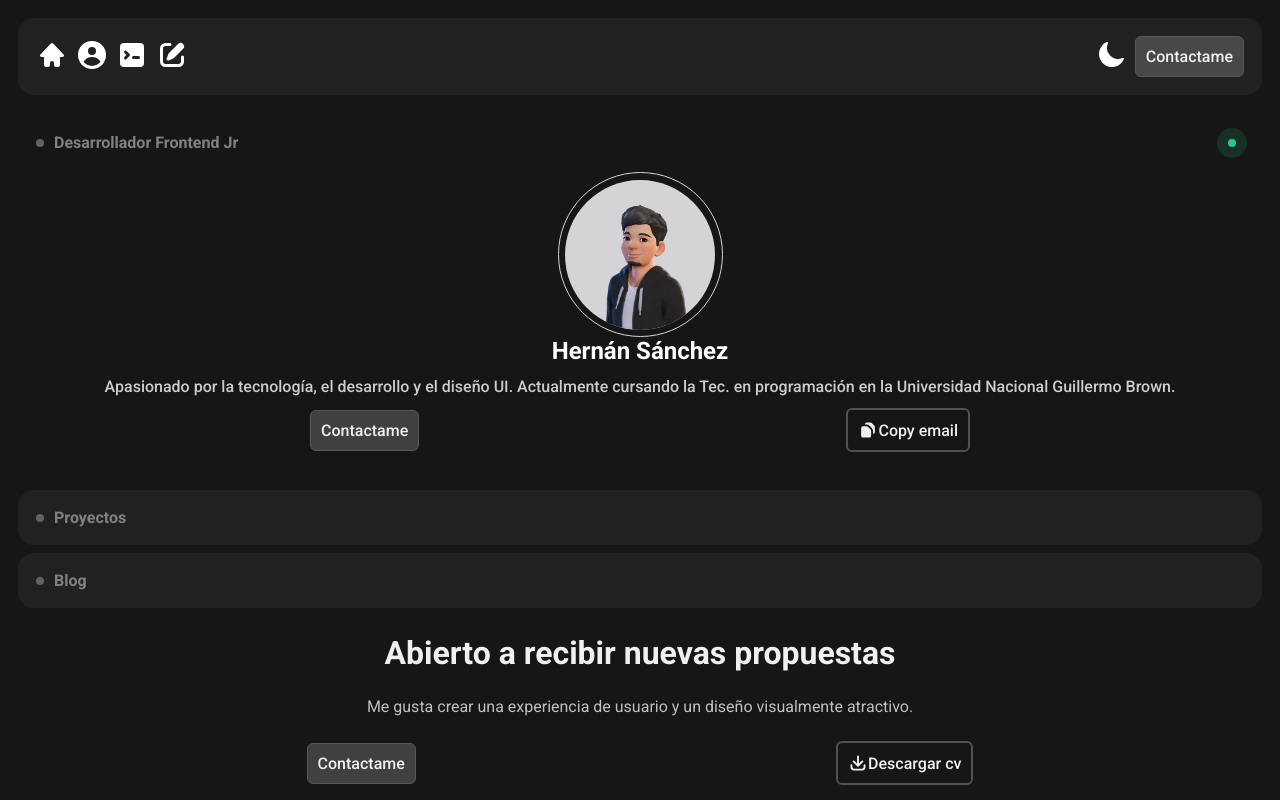
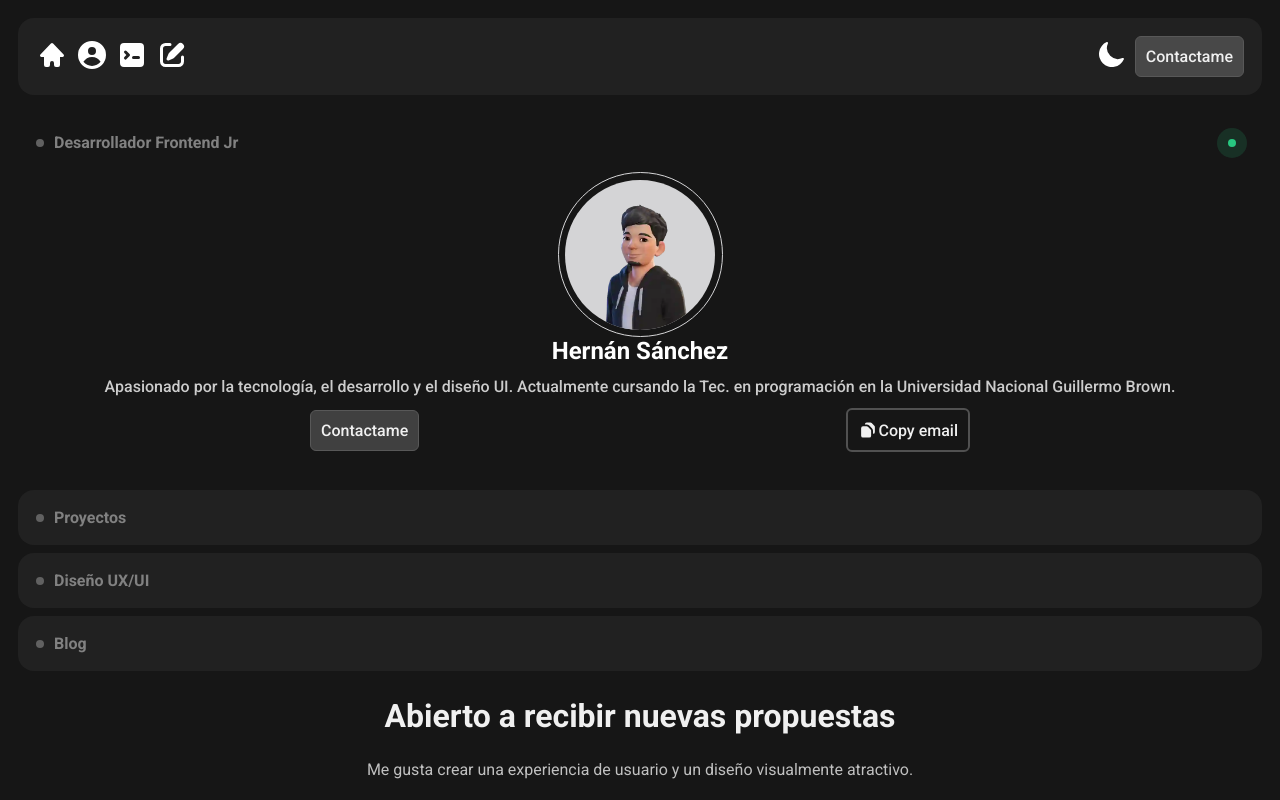
Before and after one commit to Hernan-99/portfolio-web, a React (Vite) app: page / in a window 1280 px wide. Shown: the top 800 px of the page. Built offline with nearby package versions, Linux system fonts and the light colour scheme; no server answers.

Commit message:
props en showcase para renderizado dinamico segun el tipo de contenido

```diff
--- a/src/pages/Main.jsx
+++ b/src/pages/Main.jsx
@@ -5,8 +5,14 @@ export const Main = () => {
   return (
     <main>
       <Hero />
-      <Showcase title="Proyectos" />
-      <Showcase title="Blog" />
+
+      {/*
+      Le pasamos type a Showcase porque es el componente que decide qué tipo de datos vamos a mostrar.
+      le decimos a cada Showcase qué tipo de contenido debe renderizar.
+      */}
+      <Showcase title="Proyectos" type="projects" />
+      <Showcase title="Diseño UX/UI" type="designs" />
+      <Showcase title="Blog" type="blogs" />
       <Jumbotron />
     </main>
   );
```
